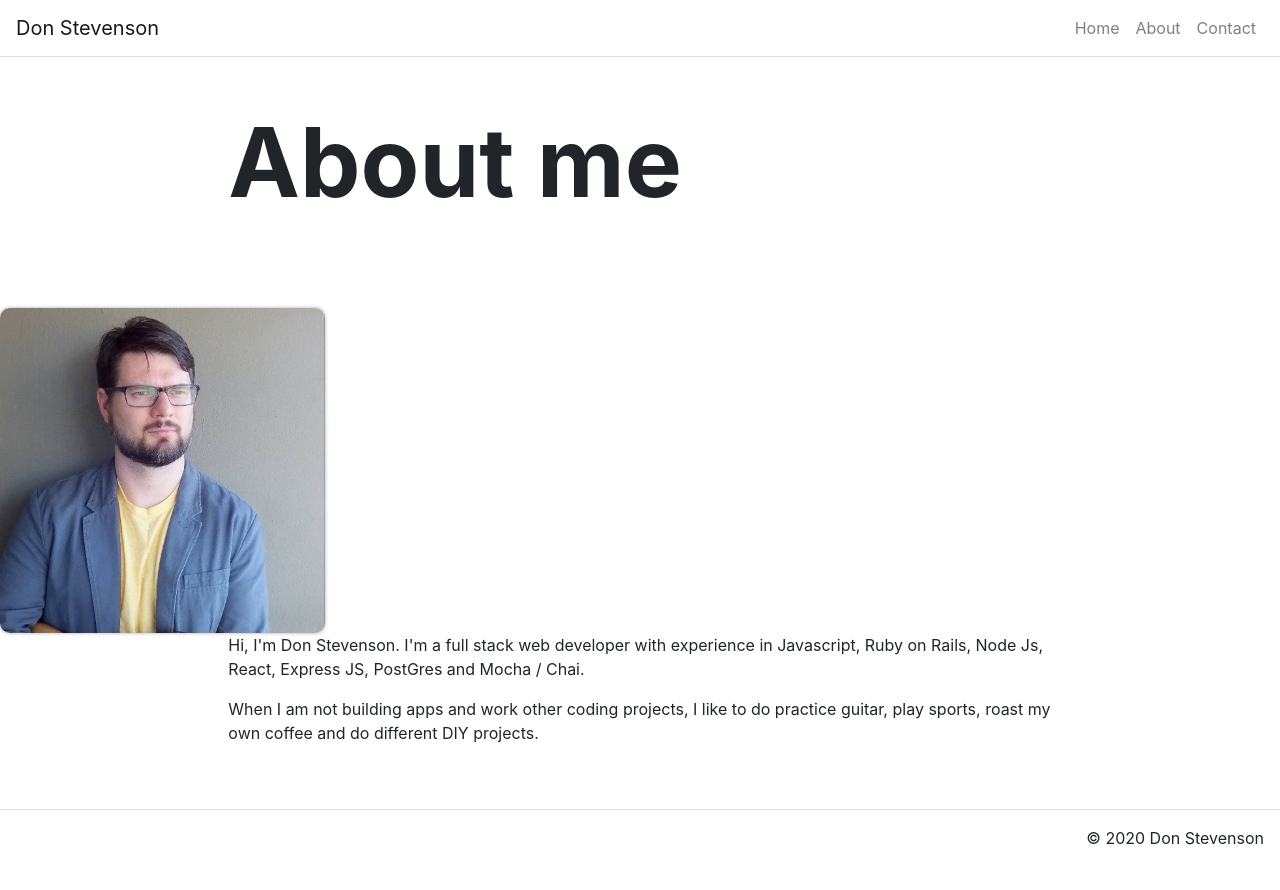
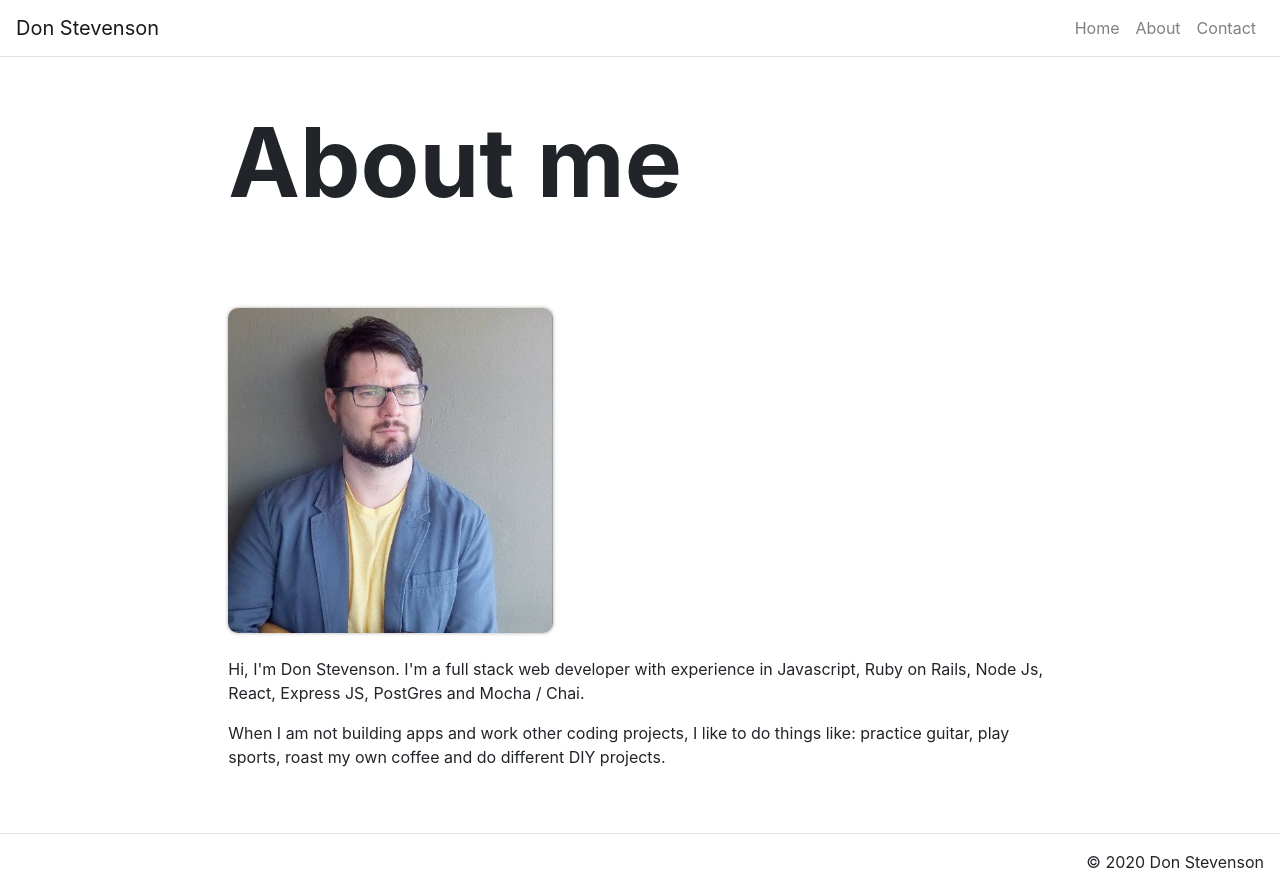
Before and after one commit to Don-Stevenson/personalWebsite, a React (Create React App) app: page /about in a window 1280 px wide. Before the commit the page ends 866 px from the top, so only its background shows below. Built offline with nearby package versions, Linux system fonts and the light colour scheme.

Commit message:
update comments

```diff
--- a/src/index.css
+++ b/src/index.css
@@ -42,8 +42,7 @@ code {
 .d-card-profile{
   border-radius: 10px;
   width: 325px;
-  height: 325x;
+  height: 340x;
   box-shadow: 0px 0px 3px 1px #ccc;
-  align-content: right;
-
+  align-items: 'right';
 }
--- a/src/pages/AboutPage.js
+++ b/src/pages/AboutPage.js
@@ -1,19 +1,27 @@
 import React from "react";
 import Hero from "../components/Hero";
 import Content from "../components/Content";
-import ProfilePic from '../components/assets/images/profile pic.jpg'
+import ProfilePic from "../components/assets/images/profile pic.jpg";
 
 export default function AboutPage(props) {
   return (
     <div>
       <Hero title={props.title} />
-      <img className="d-card-profile" src={ProfilePic} alt='profile' />
       <Content>
+        <img className="d-card-profile" src={ProfilePic} alt="profile" />
+        <br></br>
+        <br></br>
         <p>
           Hi, I'm Don Stevenson. I'm a full stack web developer with experience
-          in Javascript, Ruby on Rails, Node Js, React, Express JS, PostGres and Mocha / Chai.
+          in Javascript, Ruby on Rails, Node Js, React, Express JS, PostGres and
+          Mocha / Chai.
         </p>
-        <p> When I am not building apps and work other coding projects, I like to do practice guitar, play sports, roast my own coffee and do different DIY projects. </p>
+        <p>
+          {" "}
+          When I am not building apps and work other coding projects, I like to
+          do things like: practice guitar, play sports, roast my own coffee and
+          do different DIY projects.{" "}
+        </p>
       </Content>
     </div>
   );
```
